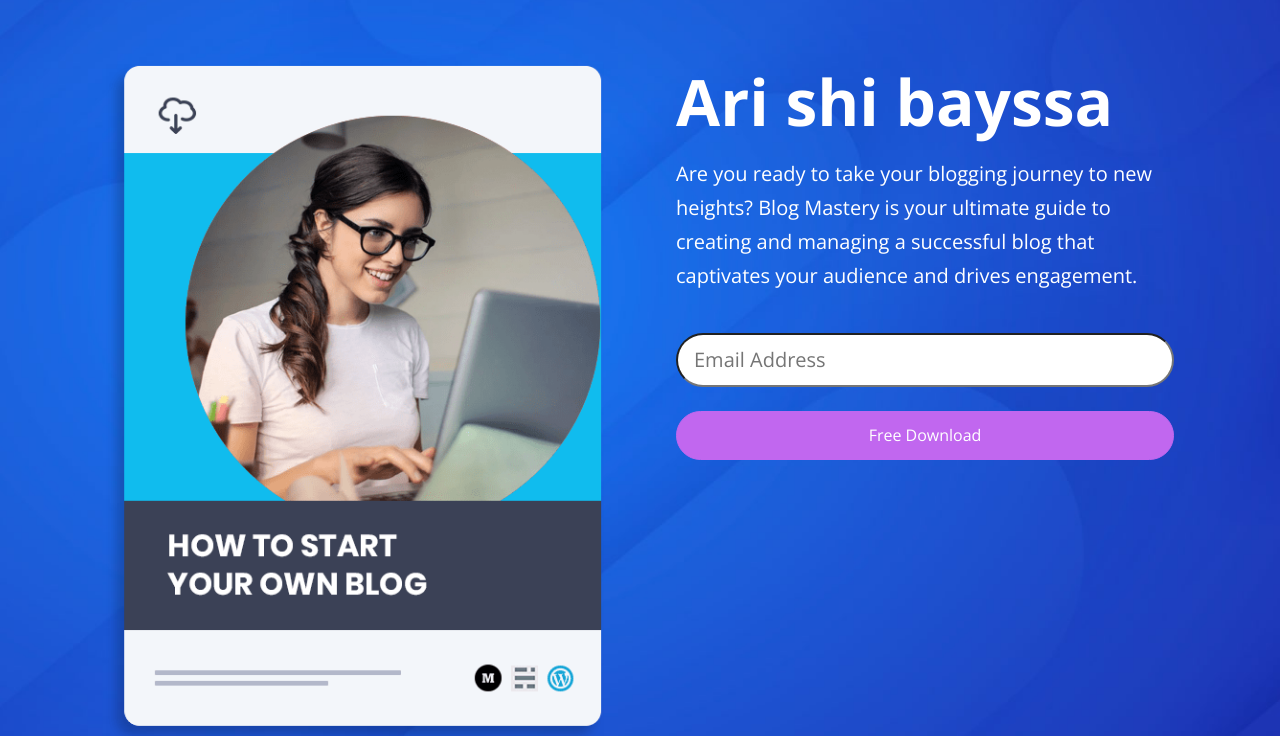
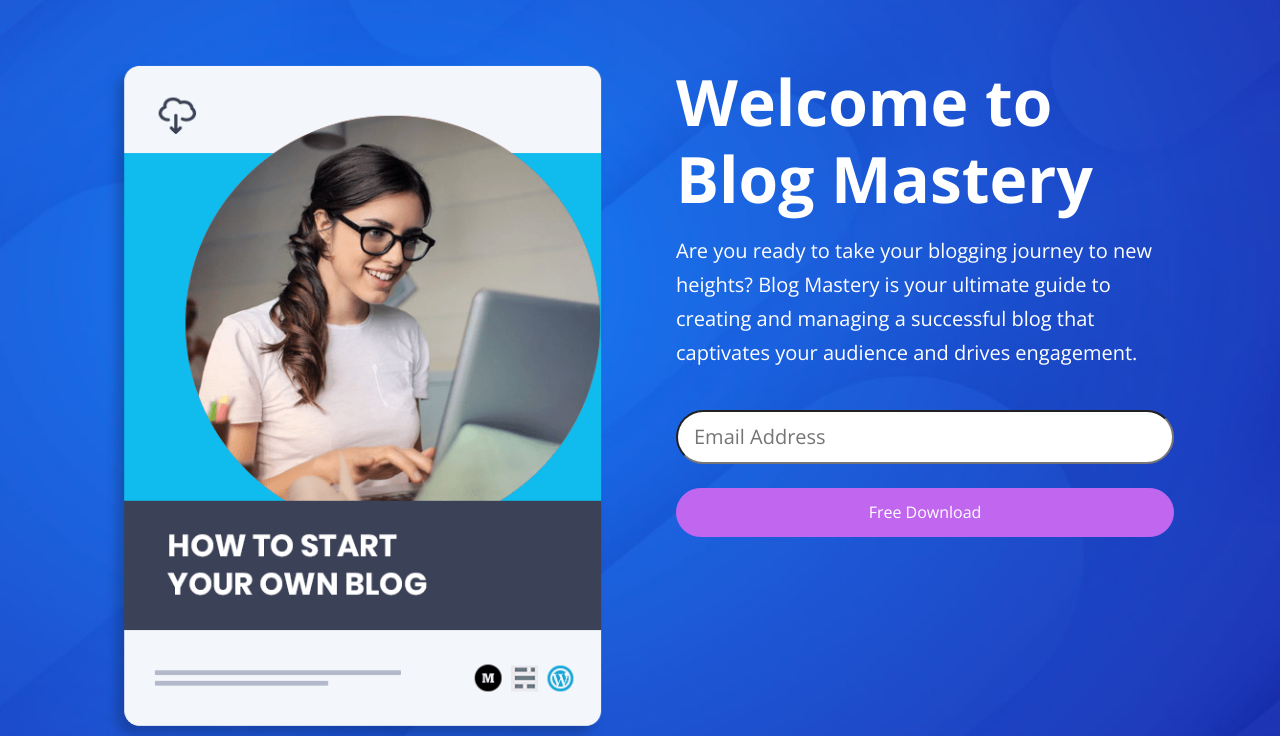
Before and after one commit to MohamedAmineLahlal/learningProjects-Ebook, a website: page index.html in a window 1280 px wide. Shown: the part 64-800 px from the top of the page. Drawn offline with nearby package versions, Linux system fonts and the light colour scheme; files that its build step writes are made by us from their sources.

Commit message:
Back to the original

```diff
--- a/index.html
+++ b/index.html
@@ -65,7 +65,7 @@
               <div
                 class="text-container mb-5 px-4 d-flex flex-column justify-content-start h-100"
               >
-                <h1 class="display-3 fw-bold">Ari shi bayssa</h1>
+                <h1 class="display-3 fw-bold">Welcome to Blog Mastery</h1>
                 <p class="lead">
                   Are you ready to take your blogging journey to new heights?
                   Blog Mastery is your ultimate guide to creating and managing a
```
